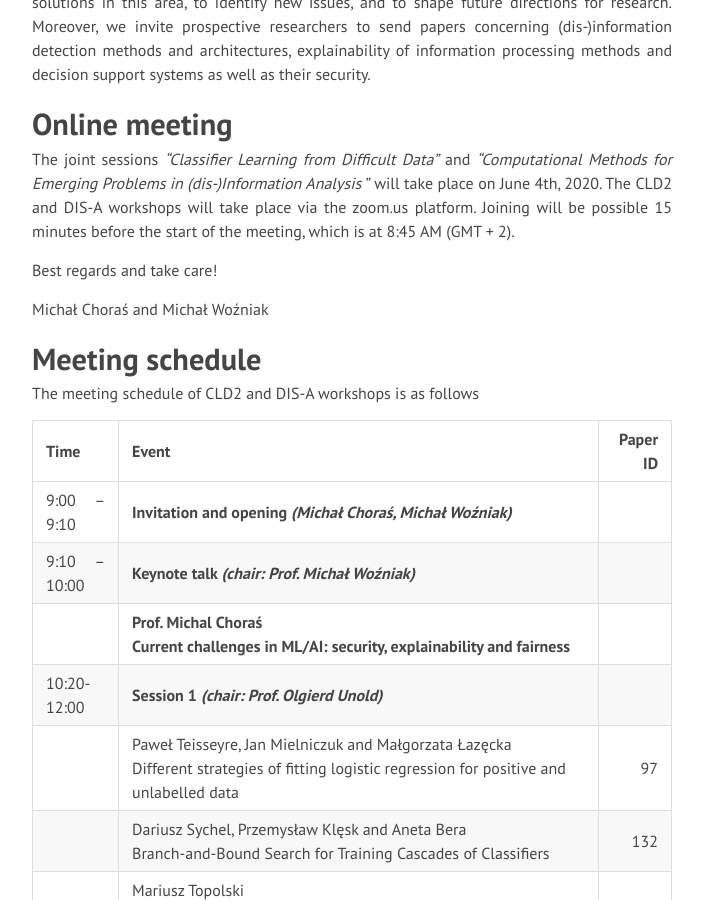
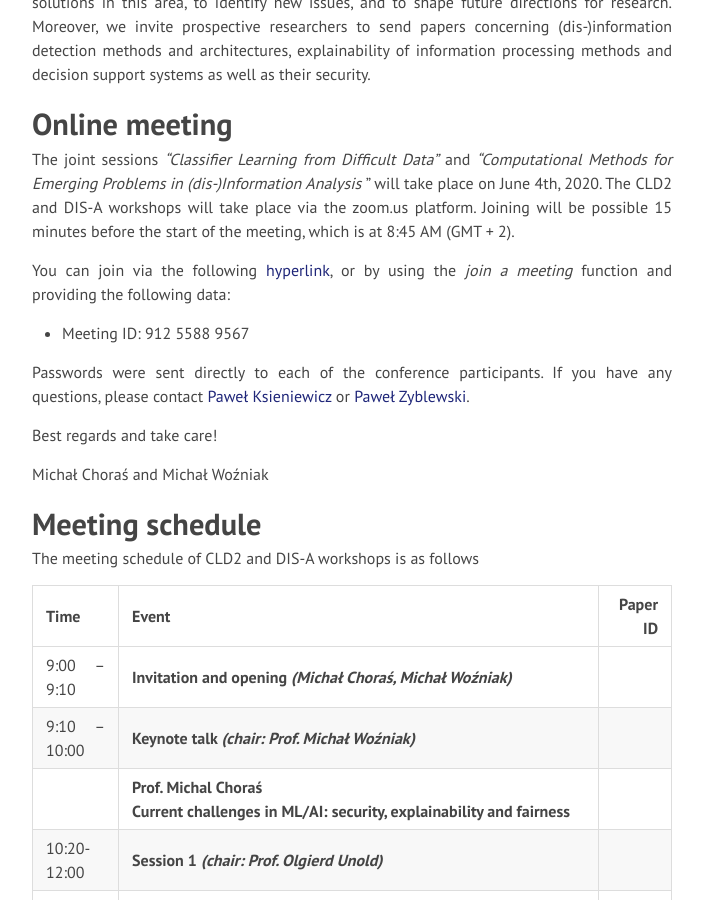
Before and after one commit to disa-iccs/disa-icss.github.io, a Jekyll site: the page built from index.md, in a window 1280 px wide and 900 px high, scrolled down 1149 px. Shown: the whole window, without its empty margins (288-992 px from the left). Built offline with Jekyll 4.4.1, drawn with Linux system fonts in a browser that asks for light colours; nearby versions of some CDN libraries.

Commit message:
Join and contact.

```diff
--- a/index.md
+++ b/index.md
@@ -26,6 +26,11 @@ The joint sessions <em>“Classifier Learning from Difficult Data”</em> and <e
 - Best presentation award – 100 EURO
 - 2x distinctions		75 EURO each -->
 
+You can join via the following [hyperlink](https://pwr-edu.zoom.us/j/91255889567?pwd=K2c1Z0F4ZTA4b1JvZVgxZjlXRUVZdz09), or by using the *join a meeting* function and providing the following data:
+- Meeting ID: 912 5588 9567
+
+Passwords were sent directly to each of the conference participants.
+If you have any questions, please contact [Paweł Ksieniewicz](mailto:pawel.ksieniewicz@pwr.edu.pl) or [Paweł Zyblewski](mailto:pawel.zyblewski@pwr.edu.pl).
 
 Best regards and take care!
 
```
